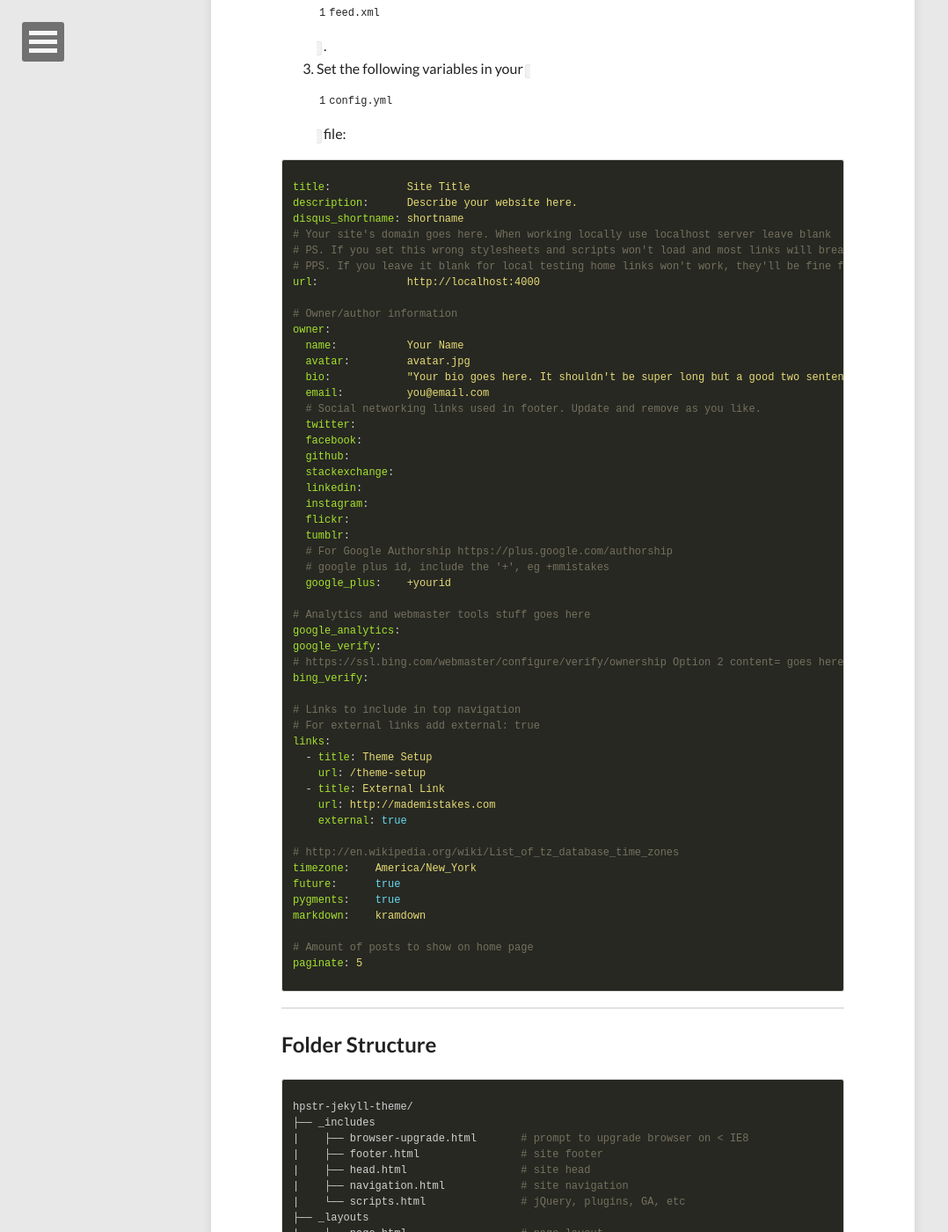
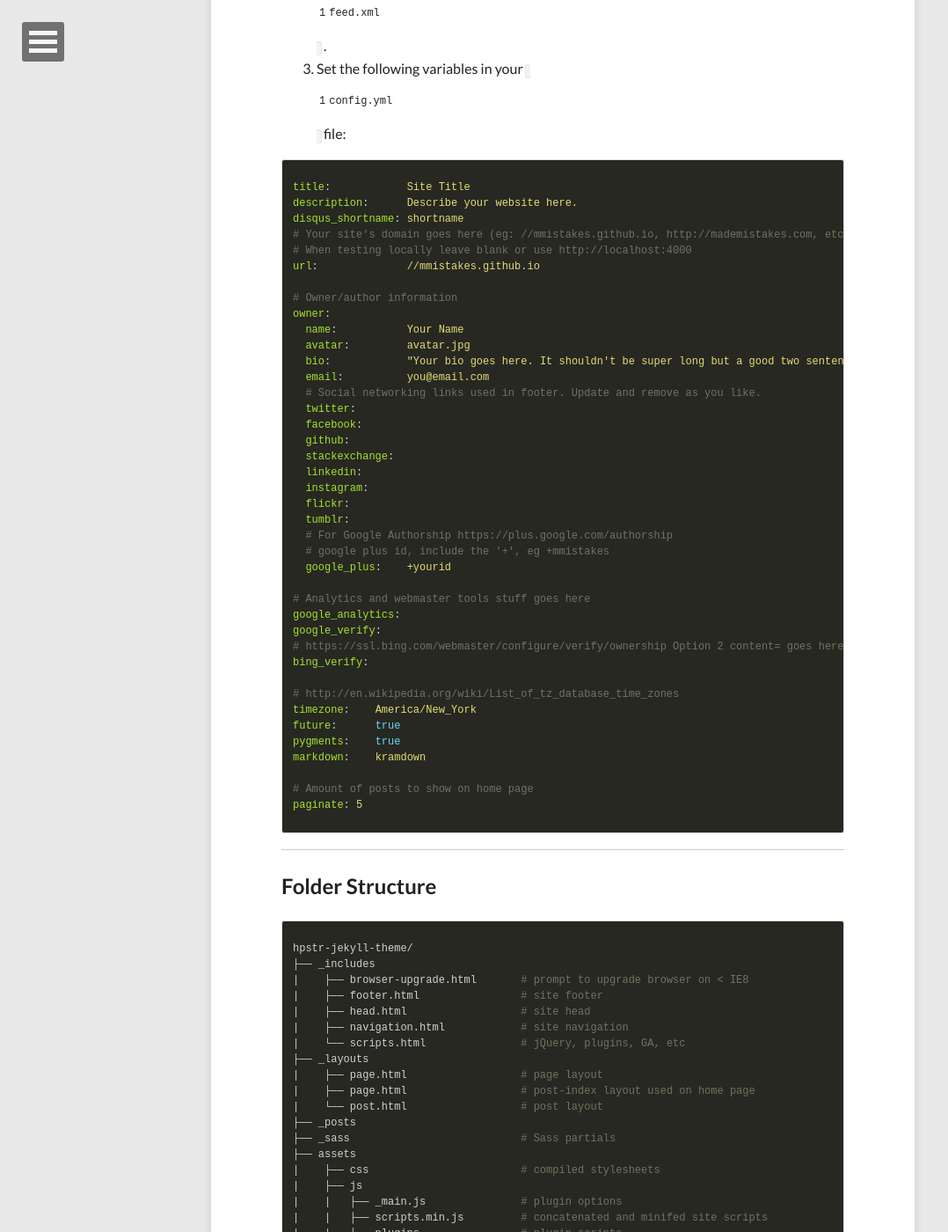
Before and after one commit to cwest/caseywest.com, a Jekyll site: the page built from theme-setup.md, in a window 1280 px wide and 1400 px high, scrolled down 2265 px. Shown: the whole window at 88% size, without its empty margins (0-1078 px from the left). Built offline with Jekyll 4.4.1, drawn with Linux system fonts in a browser that asks for light colours; nearby versions of some CDN libraries.

Commit message:
Small fixes for theme setup guide

```diff
--- a/theme-setup.md
+++ b/theme-setup.md
@@ -39,10 +39,9 @@ General notes and suggestions for customizing **HPSTR**.
 title:            Site Title
 description:      Describe your website here.
 disqus_shortname: shortname
-# Your site's domain goes here. When working locally use localhost server leave blank
-# PS. If you set this wrong stylesheets and scripts won't load and most links will break.
-# PPS. If you leave it blank for local testing home links won't work, they'll be fine for live domains though.
-url:              http://localhost:4000
+# Your site's domain goes here (eg: //mmistakes.github.io, http://mademistakes.com, etc)
+# When testing locally leave blank or use http://localhost:4000
+url:              //mmistakes.github.io
 
 # Owner/author information
 owner:
@@ -68,15 +67,6 @@ google_analytics:
 google_verify:
 # https://ssl.bing.com/webmaster/configure/verify/ownership Option 2 content= goes here
 bing_verify:
-
-# Links to include in top navigation
-# For external links add external: true
-links:
-  - title: Theme Setup
-    url: /theme-setup
-  - title: External Link
-    url: http://mademistakes.com
-    external: true
 
 # http://en.wikipedia.org/wiki/List_of_tz_database_time_zones
 timezone:    America/New_York
```
Also changed, not shown: other parts of theme-setup.md (+1 -1 lines), README.md.
